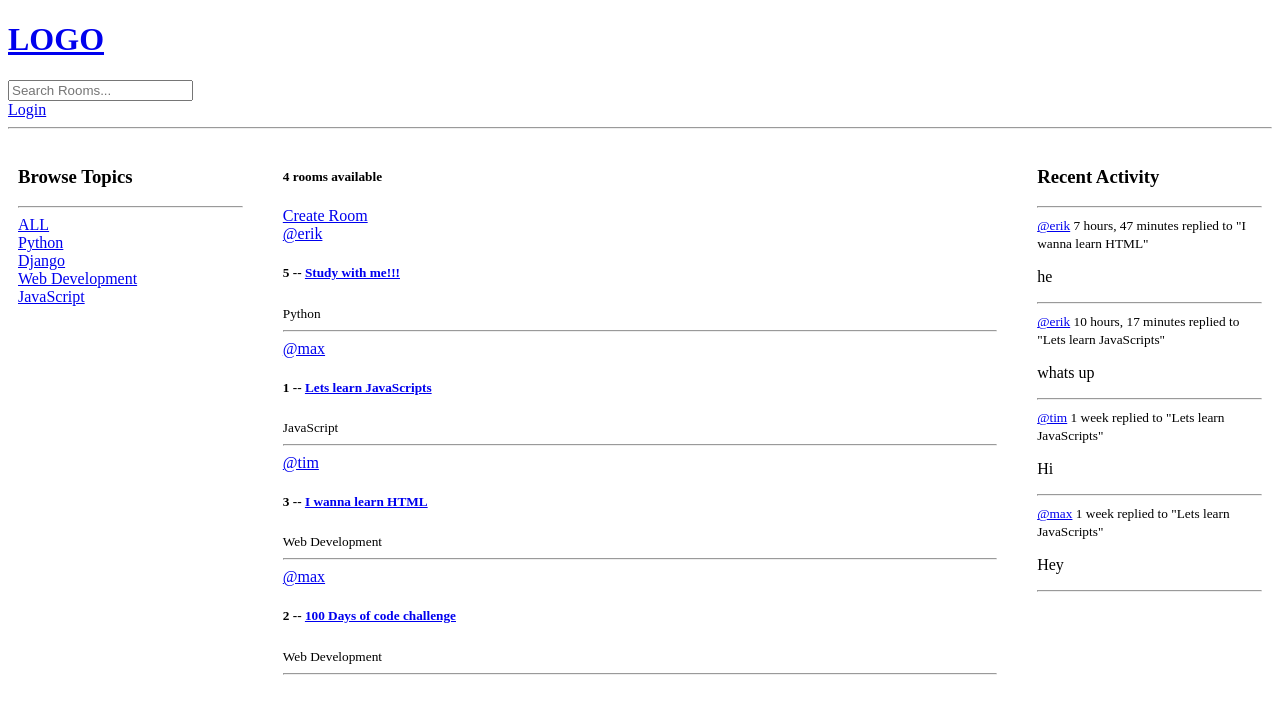
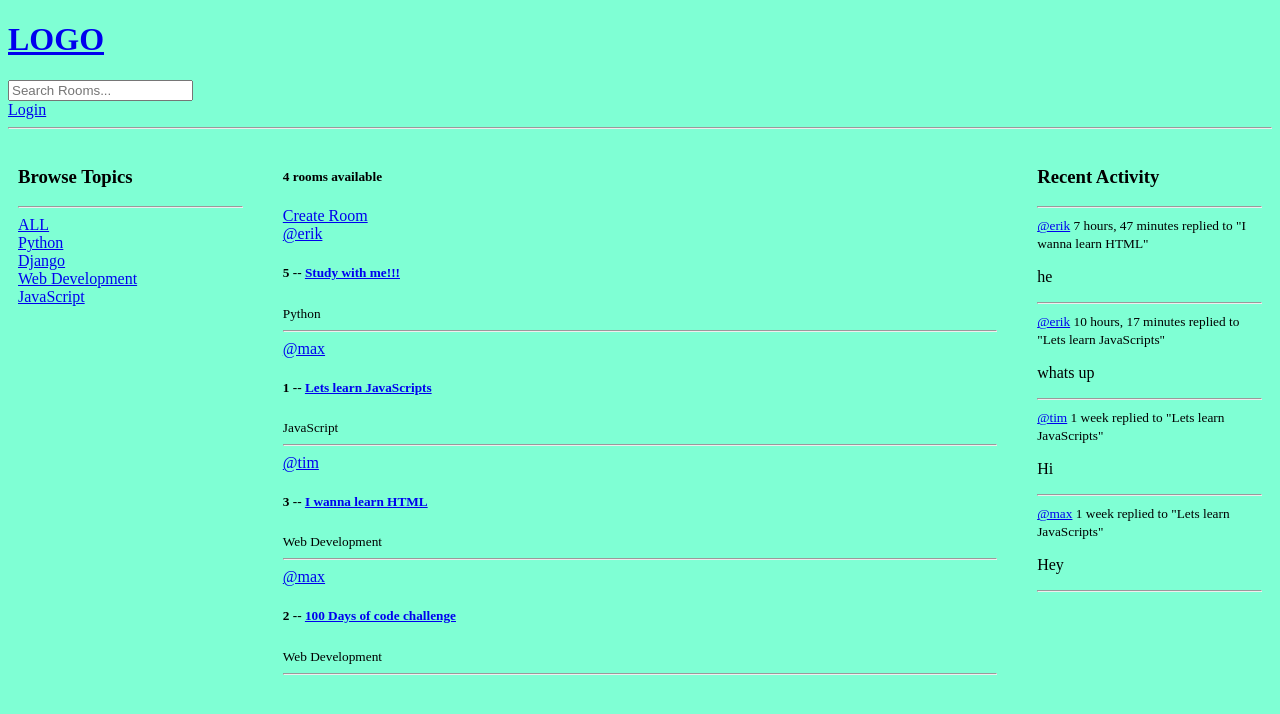
Before and after one commit to mneff468/studybud, a Django app: page / in a window 1280 px wide. Shown: the top 714 px of the page. Run offline with Django 5.2, Linux system fonts and the light colour scheme; data comes from the database, SQL or seed files in the repository; both versions use the stored data as it was after the commit.

Commit message:
4:02:15 - Theme Installation

```diff
--- a/base/forms.py
+++ b/base/forms.py
@@ -5,3 +5,4 @@ class RoomForm(ModelForm):
     class Meta:
         model = Room
         fields = '__all__'
+        exclude = ['host', 'participants']
--- a/base/templates/base/home.html
+++ b/base/templates/base/home.html
@@ -10,17 +10,17 @@
     }
 
     .topics {
-        background-color: #ffffff;
+
         padding: 10px;
     }
 
     .rooms {
-        background-color: #ffffff;
+
         padding: 10px;
     }
 
     .recent-activity {
-        background-color: #ffffff;
+
         padding: 10px;
     }
 </style>
--- a/base/views.py
+++ b/base/views.py
@@ -120,7 +120,9 @@ def createRoom(request):
   if request.method == 'POST':
     form = RoomForm(request.POST)
     if form.is_valid():
-      form.save()
+      room = form.save(commit=False)
+      room.host = request.user
+      room.save()
       return redirect('home')
 
 
--- /dev/null
+++ b/static/styles/main.css
@@ -0,0 +1,3 @@
+body{
+    background-color: aquamarine;
+}
--- a/studybud/settings.py
+++ b/studybud/settings.py
@@ -121,6 +121,10 @@ USE_TZ = True
 
 STATIC_URL = 'static/'
 
+STATICFILES_DIRS = [
+    BASE_DIR / 'static'
+]
+
 # Default primary key field type
 # https://docs.djangoproject.com/en/5.1/ref/settings/#default-auto-field
 
--- a/templates/main.html
+++ b/templates/main.html
@@ -1,10 +1,12 @@
 <!DOCTYPE html>
+{% load static %}
 <html>
     <head>
         <meta charset='utf - 8'>
         <meta http-equiv = 'X-UA-Compatible' content = 'IE=edge'>
         <title>StudyBud</title>
         <meta name = 'viewport' content = 'width=device-width, initial-scale=1'>
+        <link rel='stylesheet' type='text/css' media='screen' href="{% static 'styles/main.css' %}">
     </head>
 
 <body>
@@ -13,10 +15,12 @@
     {% if messages %}
     <ul class="messages">
         {% for message in messages %}
-            <li></li>{{ message }}</li>
+            <li>{{ message }}</li>
         {% endfor %}
     </ul>
     {% endif %}
+
+
 
     {% block content %}
 
```
Also changed, not shown: db.sqlite3, static/images/Dogs.jpg (added).
